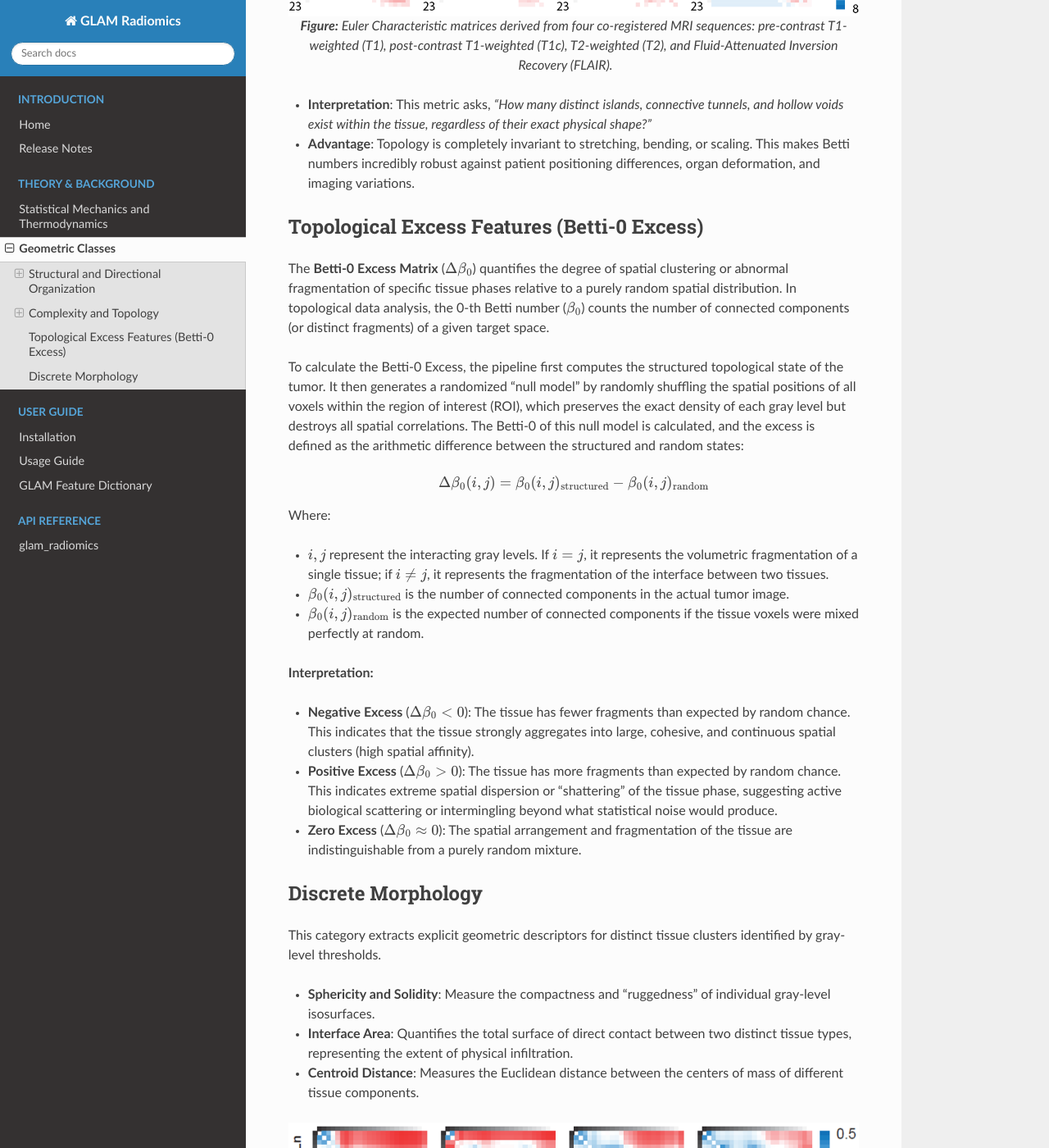
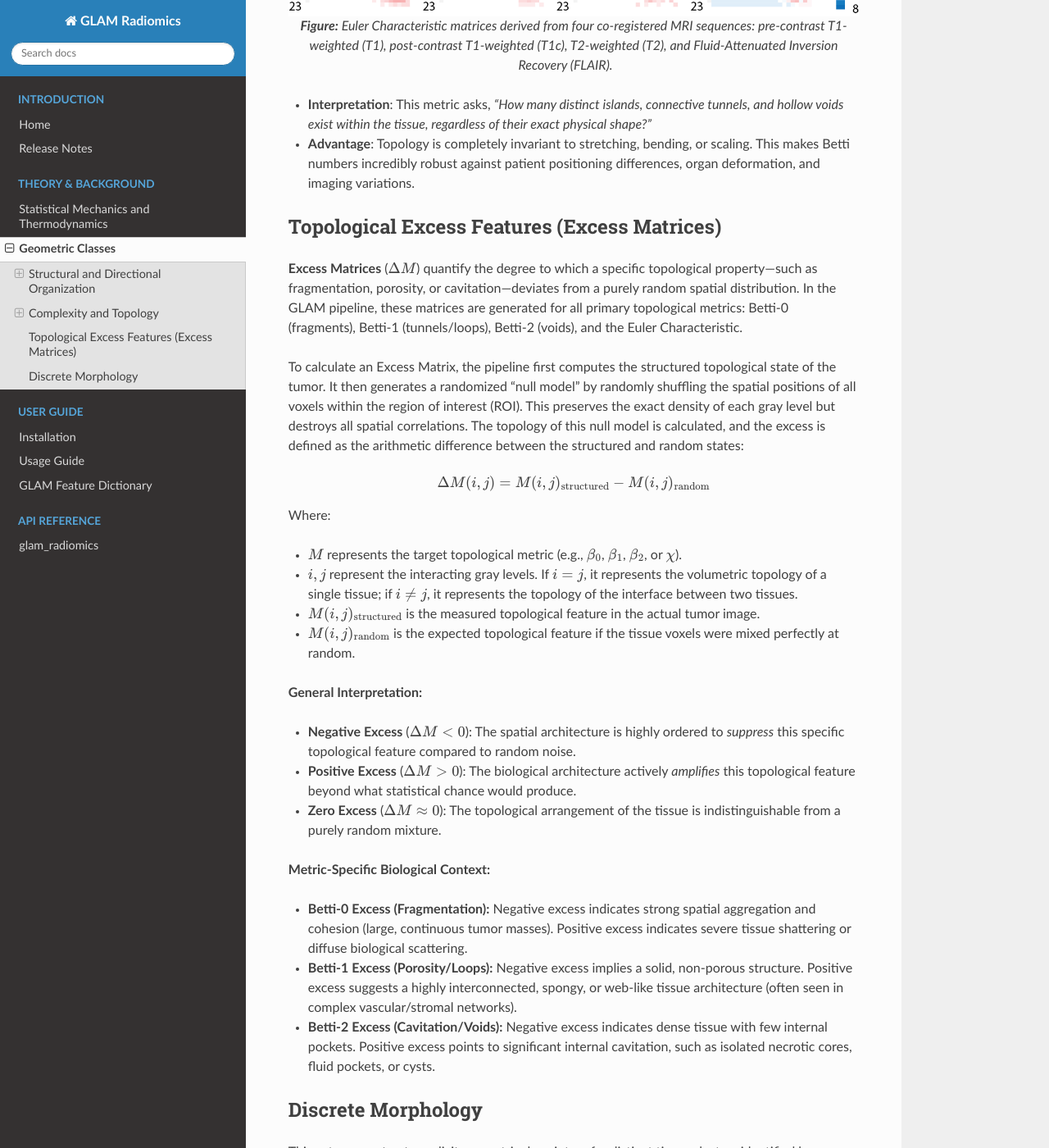
Before and after one commit to yurivelichko/glam-radiomics, a Sphinx documentation site: the page built from docs/source/theory/geometric_classes.rst, in a window 1280 px wide and 1400 px high, scrolled down 3669 px. Shown: the whole window at 82% size. Built offline with Sphinx 7.4.7 and the Read the Docs theme 3.1.0, drawn with Linux system fonts in a browser that asks for light colours.

Commit message:
Topological Excess Features (Excess Matrices) update

```diff
--- a/docs/source/theory/geometric_classes.rst
+++ b/docs/source/theory/geometric_classes.rst
@@ -111,28 +111,35 @@ GLAM uses algebraic topology to count discrete features that are invariant under
 * **Interpretation**: This metric asks, *"How many distinct islands, connective tunnels, and hollow voids exist within the tissue, regardless of their exact physical shape?"*
 * **Advantage**: Topology is completely invariant to stretching, bending, or scaling. This makes Betti numbers incredibly robust against patient positioning differences, organ deformation, and imaging variations.
 
-Topological Excess Features (Betti-0 Excess)
---------------------------------------------
+Topological Excess Features (Excess Matrices)
+---------------------------------------------
 
-The **Betti-0 Excess Matrix** (:math:`\Delta \beta_0`) quantifies the degree of spatial clustering or abnormal fragmentation of specific tissue phases relative to a purely random spatial distribution. In topological data analysis, the 0-th Betti number (:math:`\beta_0`) counts the number of connected components (or distinct fragments) of a given target space.
+**Excess Matrices** (:math:`\Delta M`) quantify the degree to which a specific topological property—such as fragmentation, porosity, or cavitation—deviates from a purely random spatial distribution. In the GLAM pipeline, these matrices are generated for all primary topological metrics: Betti-0 (fragments), Betti-1 (tunnels/loops), Betti-2 (voids), and the Euler Characteristic.
 
-To calculate the Betti-0 Excess, the pipeline first computes the structured topological state of the tumor. It then generates a randomized "null model" by randomly shuffling the spatial positions of all voxels within the region of interest (ROI), which preserves the exact density of each gray level but destroys all spatial correlations. The Betti-0 of this null model is calculated, and the excess is defined as the arithmetic difference between the structured and random states:
+To calculate an Excess Matrix, the pipeline first computes the structured topological state of the tumor. It then generates a randomized "null model" by randomly shuffling the spatial positions of all voxels within the region of interest (ROI). This preserves the exact density of each gray level but destroys all spatial correlations. The topology of this null model is calculated, and the excess is defined as the arithmetic difference between the structured and random states:
 
 .. math::
 
-   \Delta \beta_0(i, j) = \beta_0(i, j)_{\text{structured}} - \beta_0(i, j)_{\text{random}}
+   \Delta M(i, j) = M(i, j)_{\text{structured}} - M(i, j)_{\text{random}}
 
 Where:
 
-* :math:`i, j` represent the interacting gray levels. If :math:`i=j`, it represents the volumetric fragmentation of a single tissue; if :math:`i \neq j`, it represents the fragmentation of the interface between two tissues.
-* :math:`\beta_0(i, j)_{\text{structured}}` is the number of connected components in the actual tumor image.
-* :math:`\beta_0(i, j)_{\text{random}}` is the expected number of connected components if the tissue voxels were mixed perfectly at random.
+* :math:`M` represents the target topological metric (e.g., :math:`\beta_0`, :math:`\beta_1`, :math:`\beta_2`, or :math:`\chi`).
+* :math:`i, j` represent the interacting gray levels. If :math:`i=j`, it represents the volumetric topology of a single tissue; if :math:`i \neq j`, it represents the topology of the interface between two tissues.
+* :math:`M(i, j)_{\text{structured}}` is the measured topological feature in the actual tumor image.
+* :math:`M(i, j)_{\text{random}}` is the expected topological feature if the tissue voxels were mixed perfectly at random.
 
-**Interpretation:**
+**General Interpretation:**
 
-* **Negative Excess** (:math:`\Delta \beta_0 < 0`): The tissue has fewer fragments than expected by random chance. This indicates that the tissue strongly aggregates into large, cohesive, and continuous spatial clusters (high spatial affinity).
-* **Positive Excess** (:math:`\Delta \beta_0 > 0`): The tissue has more fragments than expected by random chance. This indicates extreme spatial dispersion or "shattering" of the tissue phase, suggesting active biological scattering or intermingling beyond what statistical noise would produce.
-* **Zero Excess** (:math:`\Delta \beta_0 \approx 0`): The spatial arrangement and fragmentation of the tissue are indistinguishable from a purely random mixture.
+* **Negative Excess** (:math:`\Delta M < 0`): The spatial architecture is highly ordered to *suppress* this specific topological feature compared to random noise.
+* **Positive Excess** (:math:`\Delta M > 0`): The biological architecture actively *amplifies* this topological feature beyond what statistical chance would produce.
+* **Zero Excess** (:math:`\Delta M \approx 0`): The topological arrangement of the tissue is indistinguishable from a purely random mixture.
+
+**Metric-Specific Biological Context:**
+
+* **Betti-0 Excess (Fragmentation):** Negative excess indicates strong spatial aggregation and cohesion (large, continuous tumor masses). Positive excess indicates severe tissue shattering or diffuse biological scattering.
+* **Betti-1 Excess (Porosity/Loops):** Negative excess implies a solid, non-porous structure. Positive excess suggests a highly interconnected, spongy, or web-like tissue architecture (often seen in complex vascular/stromal networks).
+* **Betti-2 Excess (Cavitation/Voids):** Negative excess indicates dense tissue with few internal pockets. Positive excess points to significant internal cavitation, such as isolated necrotic cores, fluid pockets, or cysts.
 
 Discrete Morphology
 -------------------
```
